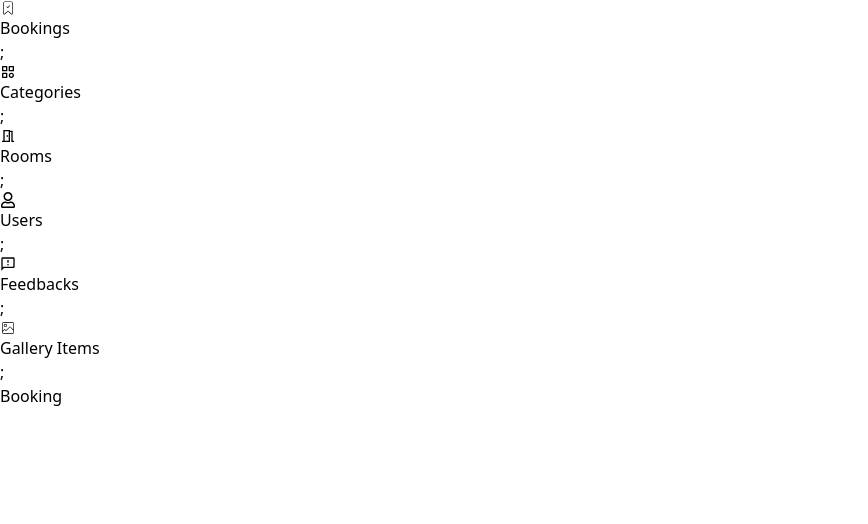
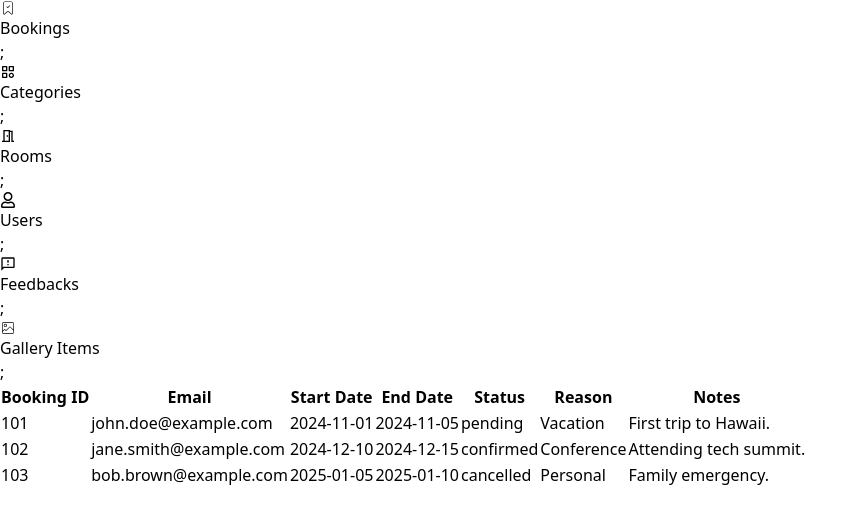
Before and after one commit to hiru1999/Hotel-Management-Frontend, a React (Vite) app: page /admin/bookings in a window 1280 px wide. Shown: the top 524 px of the page, without its empty margins (0-868 px from the left). Built offline with nearby package versions, Linux system fonts and the light colour scheme.

Commit message:
Enter hardcoded html data and create bookings table

```diff
--- a/src/pages/admin/Bookings/adminBookings.jsx
+++ b/src/pages/admin/Bookings/adminBookings.jsx
@@ -1,7 +1,48 @@
 export default function AdminBooking(){
-    return(
+    return (
         <div className="w-full">
-            Booking
+            <table className="table-auto border-collapse border border-gray-300 w-full">
+                <thead>
+                    <tr className="bg-gray-100">
+                        <th className="border border-gray-300 px-4 py-2">Booking ID</th>
+                        <th className="border border-gray-300 px-4 py-2">Email</th>
+                        <th className="border border-gray-300 px-4 py-2">Start Date</th>
+                        <th className="border border-gray-300 px-4 py-2">End Date</th>
+                        <th className="border border-gray-300 px-4 py-2">Status</th>
+                        <th className="border border-gray-300 px-4 py-2">Reason</th>
+                        <th className="border border-gray-300 px-4 py-2">Notes</th>
+                    </tr>
+                </thead>
+                <tbody>
+                    <tr>
+                        <td className="border border-gray-300 px-4 py-2">101</td>
+                        <td className="border border-gray-300 px-4 py-2">john.doe@example.com</td>
+                        <td className="border border-gray-300 px-4 py-2">2024-11-01</td>
+                        <td className="border border-gray-300 px-4 py-2">2024-11-05</td>
+                        <td className="border border-gray-300 px-4 py-2">pending</td>
+                        <td className="border border-gray-300 px-4 py-2">Vacation</td>
+                        <td className="border border-gray-300 px-4 py-2">First trip to Hawaii.</td>
+                    </tr>
+                    <tr>
+                        <td className="border border-gray-300 px-4 py-2">102</td>
+                        <td className="border border-gray-300 px-4 py-2">jane.smith@example.com</td>
+                        <td className="border border-gray-300 px-4 py-2">2024-12-10</td>
+                        <td className="border border-gray-300 px-4 py-2">2024-12-15</td>
+                        <td className="border border-gray-300 px-4 py-2">confirmed</td>
+                        <td className="border border-gray-300 px-4 py-2">Conference</td>
+                        <td className="border border-gray-300 px-4 py-2">Attending tech summit.</td>
+                    </tr>
+                    <tr>
+                        <td className="border border-gray-300 px-4 py-2">103</td>
+                        <td className="border border-gray-300 px-4 py-2">bob.brown@example.com</td>
+                        <td className="border border-gray-300 px-4 py-2">2025-01-05</td>
+                        <td className="border border-gray-300 px-4 py-2">2025-01-10</td>
+                        <td className="border border-gray-300 px-4 py-2">cancelled</td>
+                        <td className="border border-gray-300 px-4 py-2">Personal</td>
+                        <td className="border border-gray-300 px-4 py-2">Family emergency.</td>
+                    </tr>
+                </tbody>
+            </table>
         </div>
-    )
+    );
 }
```
